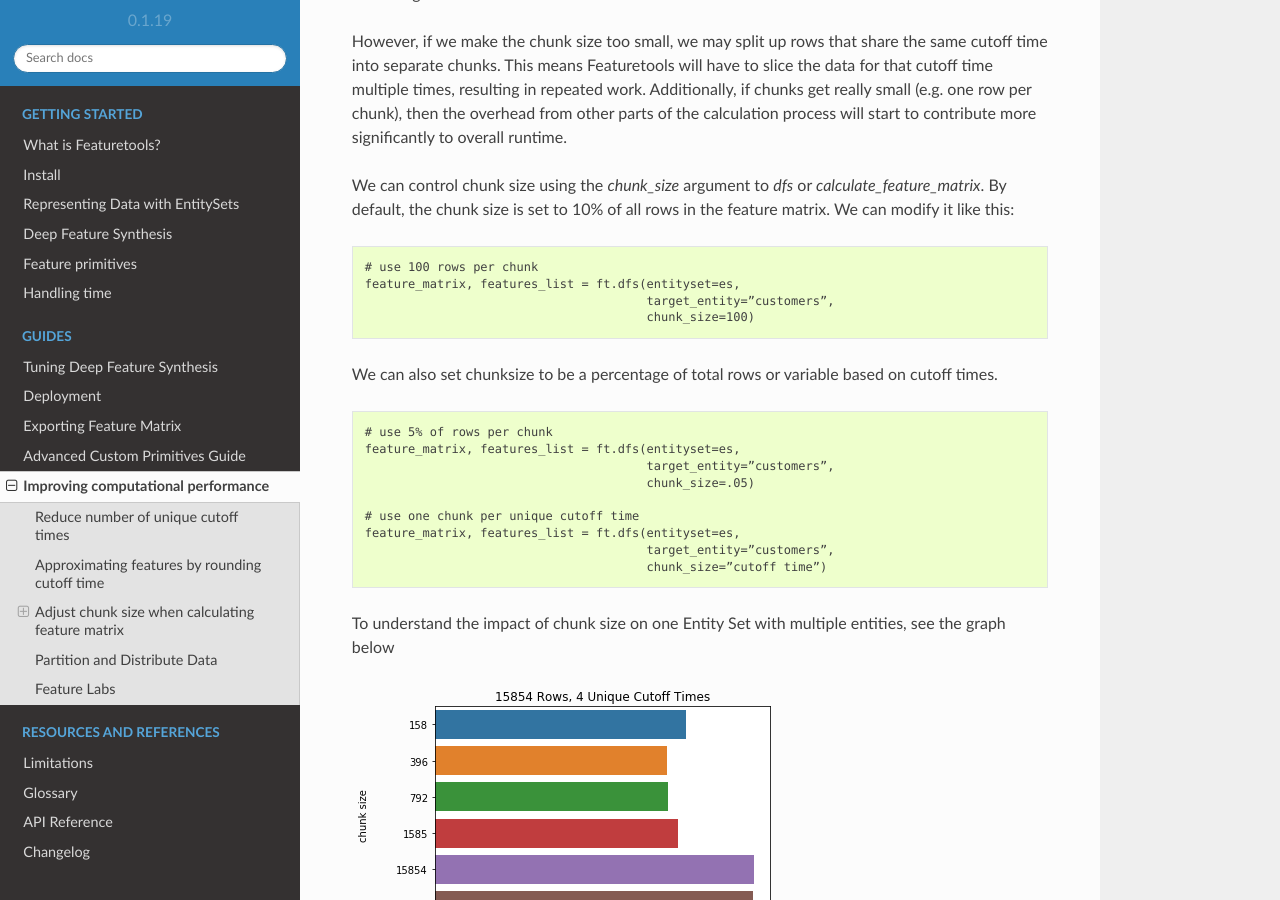
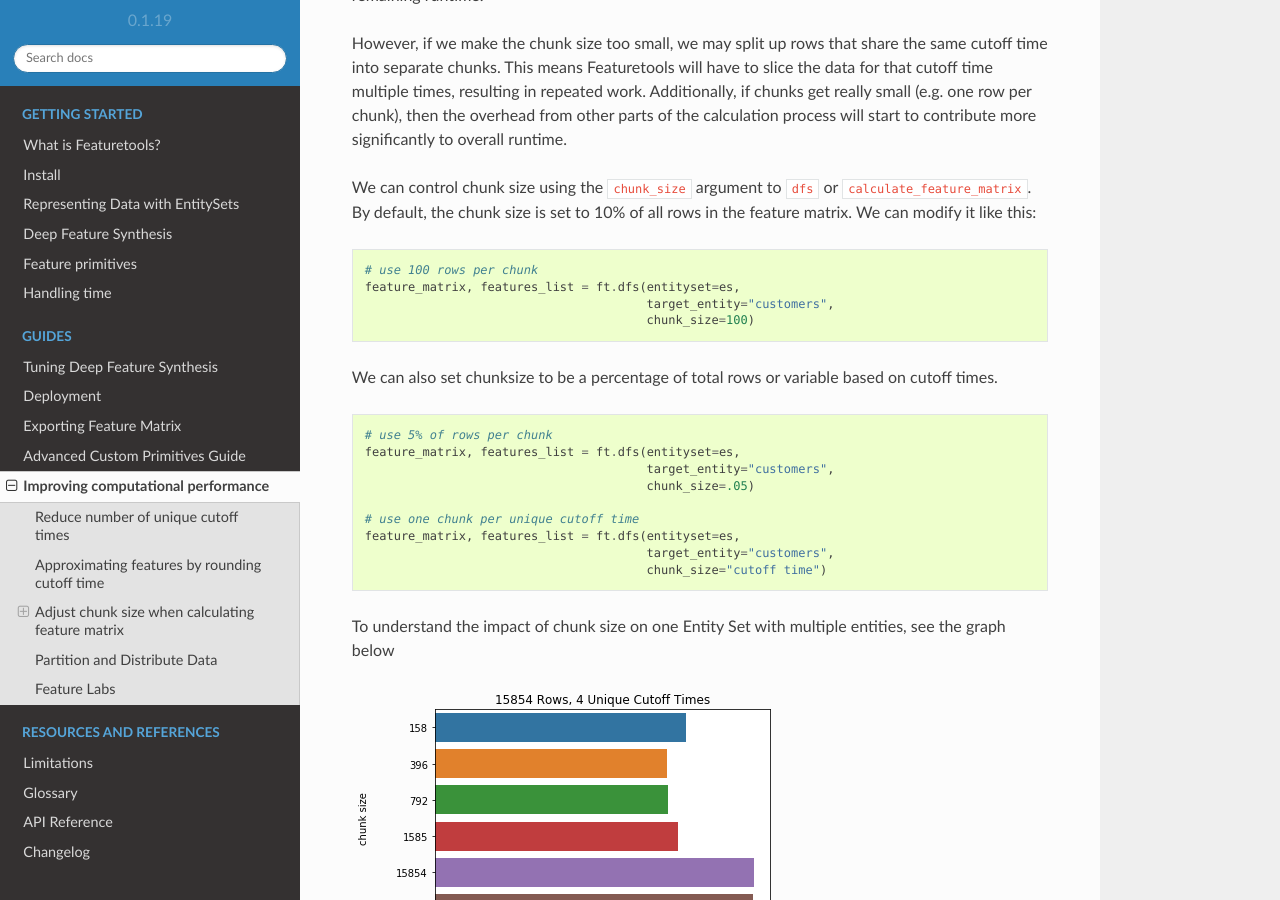
Before and after one commit to alteryx/featuretools, a Sphinx documentation site: the page built from docs/source/guides/performance.rst, in a window 1280 px wide and 900 px high, scrolled down 1989 px. Built offline with Sphinx 7.4.7 and the Read the Docs theme 2.0.0, drawn with Linux system fonts in a browser that asks for light colours; comment, search, counter and statistics services are not loaded; some of the changed text lies outside the part shown.

Commit message:
clean up docs

```diff
--- a/docs/source/guides/performance.rst
+++ b/docs/source/guides/performance.rst
@@ -3,7 +3,7 @@
 Improving computational performance
 ===================================
 
-Feature engineering is a computationally expensive task. While featuretools comes with reasonable default settings for feature calculation, there are a number of built-in approaches to improve computational performance based on dataset and problem specific considerations.
+Feature engineering is a computationally expensive task. While Featuretools comes with reasonable default settings for feature calculation, there are a number of built-in approaches to improve computational performance based on dataset and problem specific considerations.
 
 Reduce number of unique cutoff times
 ------------------------------------
@@ -20,20 +20,20 @@ Approximating features by rounding cutoff time
 ----------------------------------------------
 One way to decrease the number of unique cutoff times is to round cutoff times to an nearby earlier point in time. An earlier cutoff time is always valid for predictive modeling — it just means we’re not using some of the data we could potentially use while calculating that feature. In that way, we gain computational speed by losing some information.
 
-To understand when approximation is useful, consider calculating features for a model to predict fraudulent credit card transactions. In this case, an important feature might be, “the average transaction amount for this card in the past”. While this value can change every time there is a new transaction, updating it less frequently might not impact accuracy.
+To understand when approximation is useful, consider calculating features for a model to predict fraudulent credit card transactions. In this case, an important feature might be, "the average transaction amount for this card in the past". While this value can change every time there is a new transaction, updating it less frequently might not impact accuracy.
 
 .. note::
 
-    The bank BBVA used approximation when building a predictive model for credit card fraud using Featuretools. For more details, see the “Real-time deployment considerations” section of the `white paper <https://arxiv.org/pdf/1710.07709.pdf>`_ describing the work.
+    The bank BBVA used approximation when building a predictive model for credit card fraud using Featuretools. For more details, see the "Real-time deployment considerations" section of the `white paper <https://arxiv.org/pdf/1710.07709.pdf>`_ describing the work.
 
-The frequency of approximation is controlled using the `approximate` parameter to `dfs` or `calculate_feature_matrix`. For example, the following code would approximate aggregation features at 1 day intervals::
+The frequency of approximation is controlled using the ``approximate`` parameter to ``dfs`` or ``calculate_feature_matrix``. For example, the following code would approximate aggregation features at 1 day intervals::
 
     fm = ft.calculate_feature_matrix(entityset=entityset
                                      features=feature_list,
                                      cutoff_time=cutoff_times,
-                                     approximate=”1 day”)
+                                     approximate="1 day")
 
-In this computation, features that can be approximated will be calculated at 1 day intervals, while features that cannot be approximated (e.g “is the current transaction > $50”) will be calculated at the exact cutoff time.
+In this computation, features that can be approximated will be calculated at 1 day intervals, while features that cannot be approximated (e.g "is the current transaction > $50") will be calculated at the exact cutoff time.
 
 Adjust chunk size when calculating feature matrix
 -------------------------------------------------
@@ -51,11 +51,11 @@ After the completion of a chunk, there is a progress update along with an estima
 
 However, if we make the chunk size too small, we may split up rows that share the same cutoff time into separate chunks. This means Featuretools will have to slice the data for that cutoff time multiple times, resulting in repeated work. Additionally, if chunks get really small (e.g. one row per chunk), then the overhead from other parts of the calculation process will start to contribute more significantly to overall runtime.
 
-We can control chunk size using the `chunk_size` argument to `dfs` or `calculate_feature_matrix`. By default, the chunk size is set to 10% of all rows in the feature matrix. We can modify it like this::
+We can control chunk size using the ``chunk_size`` argument to ``dfs`` or ``calculate_feature_matrix``. By default, the chunk size is set to 10% of all rows in the feature matrix. We can modify it like this::
 
     # use 100 rows per chunk
     feature_matrix, features_list = ft.dfs(entityset=es,
-                                           target_entity=”customers”,
+                                           target_entity="customers",
                                            chunk_size=100)
 
 
@@ -63,13 +63,13 @@ We can also set chunksize to be a percentage of total rows or variable based on
 
     # use 5% of rows per chunk
     feature_matrix, features_list = ft.dfs(entityset=es,
-                                           target_entity=”customers”,
+                                           target_entity="customers",
                                            chunk_size=.05)
 
     # use one chunk per unique cutoff time
     feature_matrix, features_list = ft.dfs(entityset=es,
-                                           target_entity=”customers”,
-                                           chunk_size=”cutoff time”)
+                                           target_entity="customers",
+                                           chunk_size="cutoff time")
 
 
 To understand the impact of chunk size on one Entity Set with multiple entities, see the graph below
```
